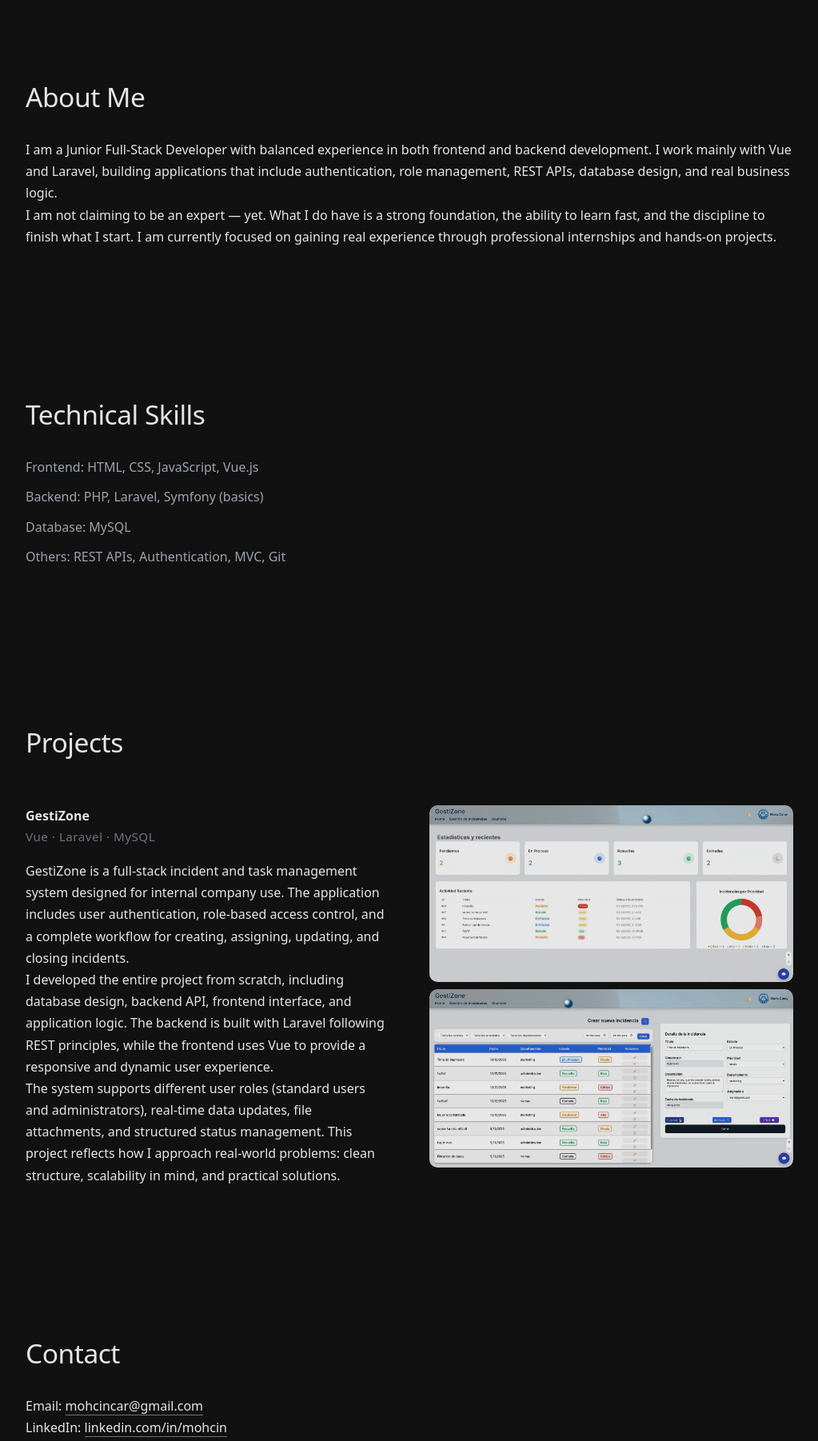
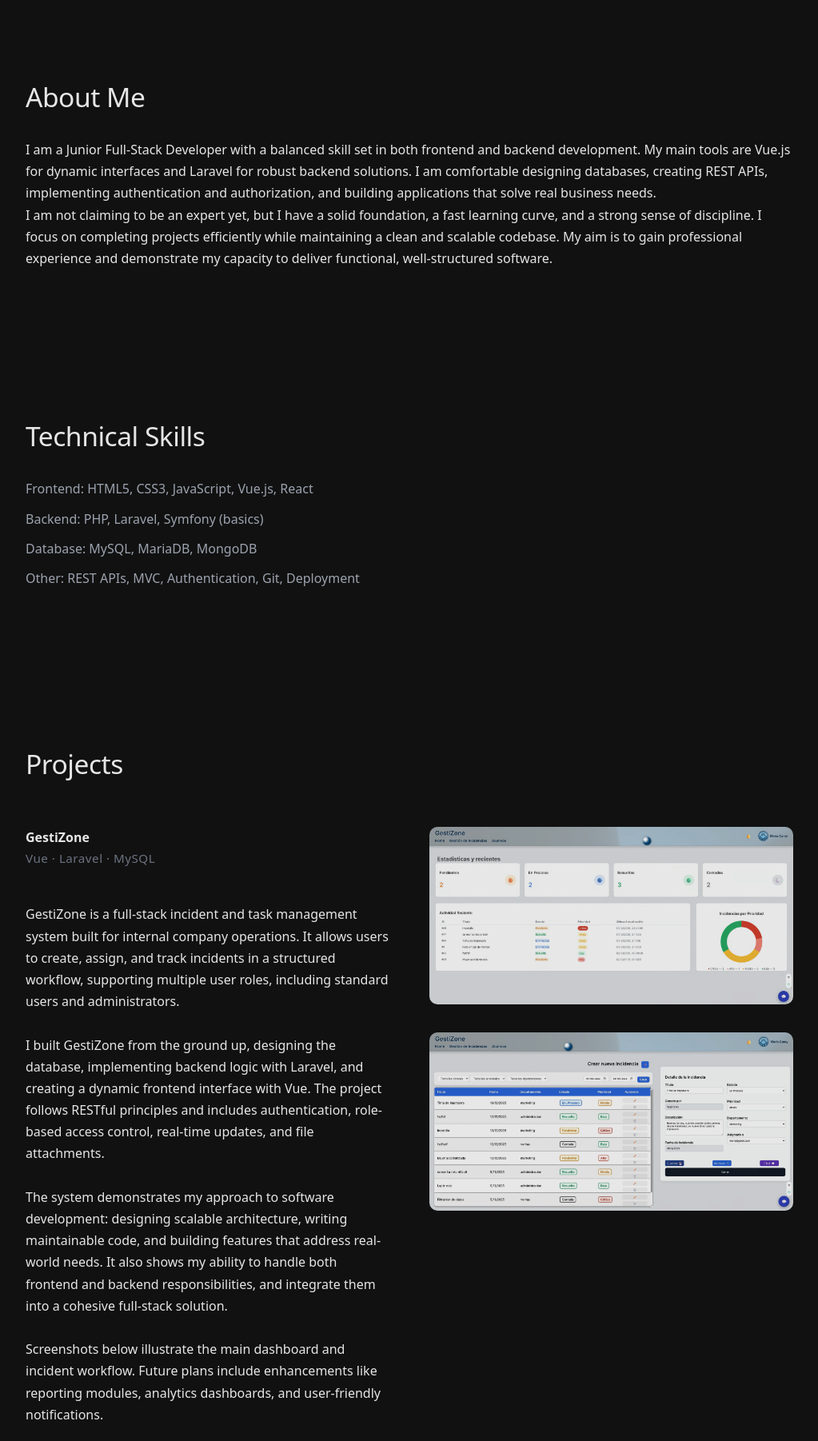
Before and after one commit to mohcincar112/mohcincar112.github.io, a plain HTML site: page index.html in a window 1280 px wide. Shown: the part 797-2599 px from the top of the page at 80% size, without its empty margins (128-1151 px from the left). Drawn offline with Linux system fonts and the light colour scheme; a script that the page names is missing.

Commit message:
correcion de estilos

```diff
--- a/index.html
+++ b/index.html
@@ -14,9 +14,9 @@
       <h1>Mohcin</h1>
       <h2>Junior Full-Stack Developer</h2>
       <p>
-        I build complete web applications with a strong focus on clean architecture,
-        real-world logic, and scalability. My goal is to grow as a professional developer
-        by delivering solid and maintainable solutions.
+        I design and build full-stack web applications with a focus on clean architecture,
+        maintainability, and scalability. My goal is to grow as a professional developer
+        by creating practical and reliable solutions for real-world problems.
       </p>
       <a href="#projects" class="btn">View Projects</a>
     </div>
@@ -26,14 +26,16 @@
   <section class="about" id="about">
     <h3>About Me</h3>
     <p>
-      I am a Junior Full-Stack Developer with balanced experience in both frontend and backend development.
-      I work mainly with Vue and Laravel, building applications that include authentication, role management,
-      REST APIs, database design, and real business logic.
+      I am a Junior Full-Stack Developer with a balanced skill set in both frontend and backend development.
+      My main tools are Vue.js for dynamic interfaces and Laravel for robust backend solutions.
+      I am comfortable designing databases, creating REST APIs, implementing authentication and authorization,
+      and building applications that solve real business needs.
     </p>
     <p>
-      I am not claiming to be an expert — yet. What I do have is a strong foundation, the ability to learn fast,
-      and the discipline to finish what I start. I am currently focused on gaining real experience through
-      professional internships and hands-on projects.
+      I am not claiming to be an expert yet, but I have a solid foundation, a fast learning curve,
+      and a strong sense of discipline. I focus on completing projects efficiently while maintaining
+      a clean and scalable codebase. My aim is to gain professional experience and demonstrate my capacity
+      to deliver functional, well-structured software.
     </p>
   </section>
 
@@ -41,10 +43,10 @@
   <section class="skills">
     <h3>Technical Skills</h3>
     <ul>
-      <li>Frontend: HTML, CSS, JavaScript, Vue.js</li>
+      <li>Frontend: HTML5, CSS3, JavaScript, Vue.js, React</li>
       <li>Backend: PHP, Laravel, Symfony (basics)</li>
-      <li>Database: MySQL</li>
-      <li>Others: REST APIs, Authentication, MVC, Git</li>
+      <li>Database: MySQL, MariaDB, MongoDB</li>
+      <li>Other: REST APIs, MVC, Authentication, Git, Deployment</li>
     </ul>
   </section>
 
@@ -56,31 +58,37 @@
       <div class="project-text">
         <h4>GestiZone</h4>
         <p class="tech">Vue · Laravel · MySQL</p>
-
+        <br>
         <p>
-          GestiZone is a full-stack incident and task management system designed for internal company use.
-          The application includes user authentication, role-based access control, and a complete workflow
-          for creating, assigning, updating, and closing incidents.
+          GestiZone is a full-stack incident and task management system built for internal company operations.
+          It allows users to create, assign, and track incidents in a structured workflow, supporting multiple user roles,
+          including standard users and administrators.
         </p>
-
+        <br>
         <p>
-          I developed the entire project from scratch, including database design, backend API,
-          frontend interface, and application logic. The backend is built with Laravel following
-          REST principles, while the frontend uses Vue to provide a responsive and dynamic user experience.
+          I built GestiZone from the ground up, designing the database, implementing backend logic with Laravel,
+          and creating a dynamic frontend interface with Vue. The project follows RESTful principles and includes
+          authentication, role-based access control, real-time updates, and file attachments.
         </p>
-
+        <br>
         <p>
-          The system supports different user roles (standard users and administrators),
-          real-time data updates, file attachments, and structured status management.
-          This project reflects how I approach real-world problems: clean structure,
-          scalability in mind, and practical solutions.
+          The system demonstrates my approach to software development: designing scalable architecture,
+          writing maintainable code, and building features that address real-world needs.
+          It also shows my ability to handle both frontend and backend responsibilities,
+          and integrate them into a cohesive full-stack solution.
+        </p>
+        <br>
+        <p>
+          Screenshots below illustrate the main dashboard and incident workflow. Future plans include
+          enhancements like reporting modules, analytics dashboards, and user-friendly notifications.
         </p>
       </div>
 
       <div class="project-images">
-        <!-- Replace these images with real screenshots -->
-        <img src="resources/Dashboard-Gestizone.png" alt="GestiZone Screenshot 1">
-        <img src="resources/Incidencias-Gestizone.png" alt="GestiZone Screenshot 2">
+        <img src="resources/Dashboard-Gestizone.png" alt="GestiZone Dashboard Screenshot">
+        <br>
+        <br>
+        <img src="resources/Incidencias-Gestizone.png" alt="GestiZone Incidents Screenshot">
       </div>
     </div>
   </section>
@@ -89,7 +97,8 @@
   <section class="contact">
     <h3>Contact</h3>
     <p>Email: <a href="mailto:mohcincar@gmail.com">mohcincar@gmail.com</a></p>
-    <p>LinkedIn: <a href="https://www.linkedin.com/in/mohcin" target="_blank">linkedin.com/in/mohcin</a></p>
+    <p>LinkedIn: <a href="https://www.linkedin.com/in/mohcin" target="_blank">Mohcin Bensaadoun Akkad</a></p>
+    <p>GitHub: <a href="#" target="_blank">github.com/yourusername</a></p>
   </section>
 
   <footer>
```
